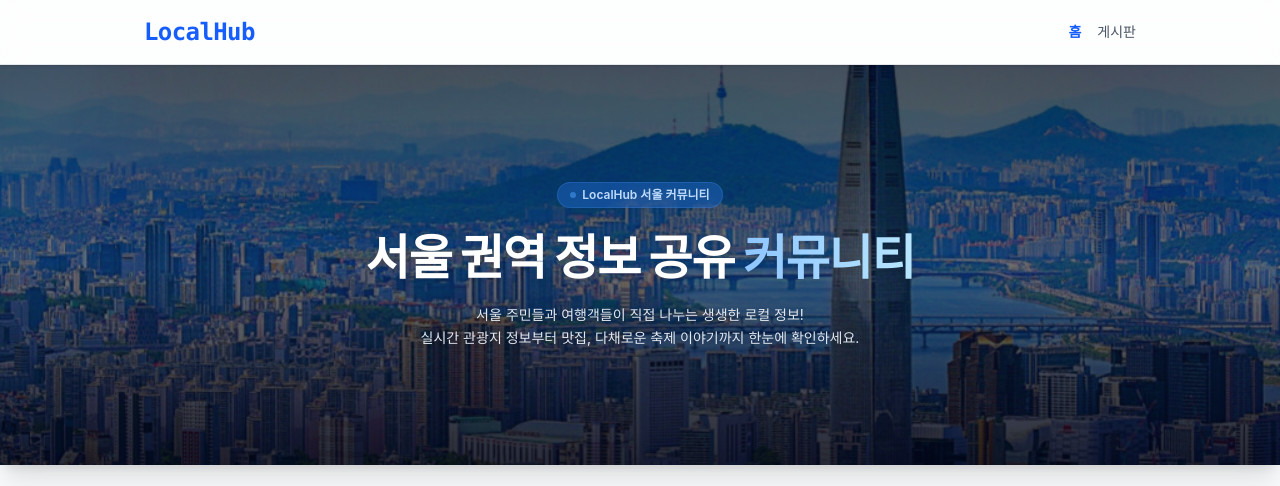
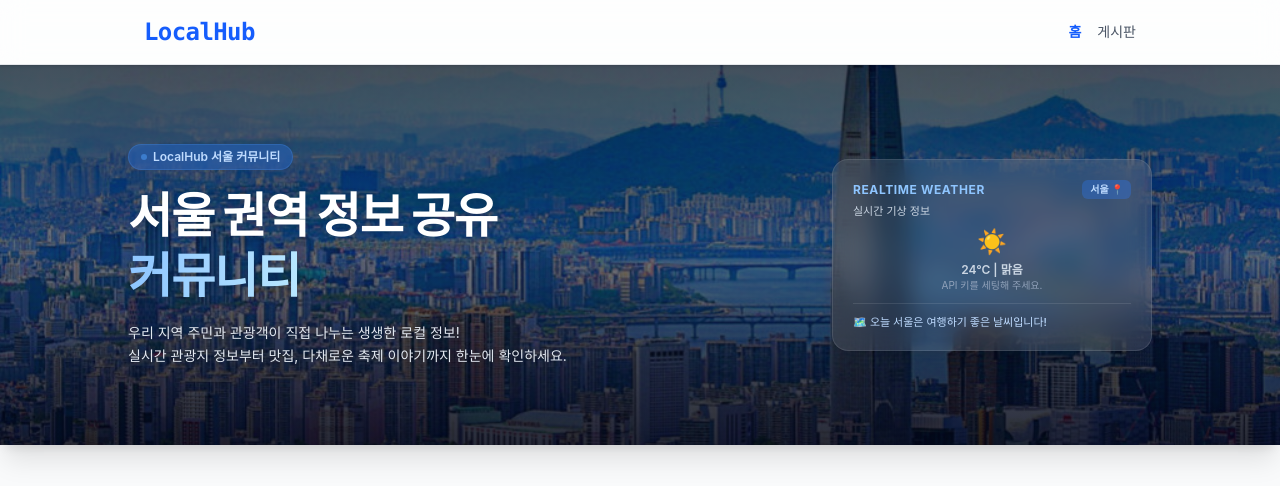
Before and after one commit to Timeisfast/LocalHub, a Vue app in the folder frontend/: page / in a window 1280 px wide. Shown: the top 486 px of the page. Built offline with nearby package versions, Linux system fonts and the light colour scheme; no server answers.

Commit message:
feat: 날씨 연동 추가

```diff
--- a/frontend/src/views/HomeView.vue
+++ b/frontend/src/views/HomeView.vue
@@ -1,7 +1,7 @@
 <template>
   <div class="min-h-screen bg-gray-50 text-gray-900 font-sans pb-24">
     <!-- 홈 화면 비주얼 이미지 배너 -->
-    <section class="relative overflow-hidden text-white py-24 px-6 shadow-xl h-[340px] sm:h-[400px] flex items-center justify-center">
+    <section class="relative overflow-hidden text-white py-16 px-6 shadow-xl min-h-[380px] flex items-center justify-center">
 
       <!-- 1. 배경 이미지 배치 (object-cover로 꽉 채우고 중심 맞추기) -->
       <img
@@ -13,22 +13,73 @@
       <!-- 2. 어두운 오버레이 필터 레이어 (글씨 가독성을 위해 어둡게 처리하고 은은한 푸른빛 얹기) -->
       <div class="absolute inset-0 bg-gradient-to-b from-slate-950/70 via-slate-900/60 to-slate-950/85"></div>
 
-      <!-- 3. 원형 Blur 데코레이션 (오버레이 위에 살짝 얹어서 트렌디함 더하기) -->
-      <div class="absolute -top-10 -left-10 w-40 h-40 bg-blue-500/10 rounded-full blur-3xl"></div>
+      <!-- 3. 콘텐츠 레이아웃 (텍스트와 날씨 카드를 나란히 배치) -->
+      <div class="relative z-10 max-w-5xl w-full mx-auto grid grid-cols-1 md:grid-cols-3 gap-8 items-center text-left">
 
-      <!-- 4. 실제 콘텐츠 텍스트 영역 (배경보다 위에 떠 있도록 z-10 설정) -->
-      <div class="relative z-10 max-w-4xl mx-auto text-center">
+        <!-- 좌측: 메인 타이틀 및 소개글 (2/3 분할) -->
+        <div class="md:col-span-2 space-y-4">
           <span class="inline-flex items-center gap-1.5 bg-blue-500/30 text-blue-200 text-xs font-semibold px-3 py-1 rounded-full border border-blue-400/20 backdrop-blur-sm">
             <span class="w-1.5 h-1.5 bg-blue-400 rounded-full animate-pulse"></span>
             LocalHub 서울 커뮤니티
           </span>
-        <h1 class="text-4xl font-black mt-5 sm:text-5xl tracking-tight leading-tight text-white drop-shadow-md">
-          서울 권역 정보 공유 <span class="text-transparent bg-clip-text bg-gradient-to-r from-blue-300 to-sky-200">커뮤니티</span>
+          <h1 class="text-3xl font-black sm:text-5xl tracking-tight leading-tight text-white drop-shadow-md">
+            서울 권역 정보 공유 <br class="hidden sm:inline">
+            <span class="text-transparent bg-clip-text bg-gradient-to-r from-blue-300 to-sky-200">커뮤니티</span>
           </h1>
-        <p class="mt-4 text-xs sm:text-sm text-slate-200 max-w-lg mx-auto leading-relaxed drop-shadow">
-          서울 주민들과 여행객들이 직접 나누는 생생한 로컬 정보! <br>
+          <p class="text-xs sm:text-sm text-slate-200 max-w-lg leading-relaxed drop-shadow">
+            우리 지역 주민과 관광객이 직접 나누는 생생한 로컬 정보! <br>
             실시간 관광지 정보부터 맛집, 다채로운 축제 이야기까지 한눈에 확인하세요.
           </p>
+        </div>
+
+        <!-- 우측: 실시간 날씨 정보 카드 (1/3 분할 - 프론트 단독 연동) -->
+        <div class="md:col-span-1 bg-white/10 backdrop-blur-md rounded-2xl p-5 border border-white/10 shadow-xl flex flex-col justify-between h-48">
+          <div>
+            <div class="flex justify-between items-center mb-1">
+              <span class="text-xs font-bold text-blue-300 tracking-wider">REALTIME WEATHER</span>
+              <span class="text-[10px] bg-blue-500/30 text-blue-200 px-2 py-0.5 rounded-md font-bold">서울 📍</span>
+            </div>
+            <p class="text-[11px] text-slate-300">실시간 기상 정보</p>
+          </div>
+
+          <!-- 로딩 상태 UI -->
+          <div v-if="isLoading" class="flex flex-col items-center justify-center flex-1 py-2">
+            <span class="w-6 h-6 border-2 border-blue-400 border-t-transparent rounded-full animate-spin"></span>
+            <span class="text-[11px] text-slate-400 mt-2">날씨 정보 로딩 중...</span>
+          </div>
+
+          <!-- 날씨 로드 완료 시 노출되는 메인 데이터 UI -->
+          <div v-else-if="weatherInfo" class="flex items-center justify-between py-2">
+            <div class="flex items-center gap-2">
+              <!-- OpenWeatherMap 공식 날씨 아이콘 매핑 -->
+              <img
+                :src="`https://openweathermap.org/img/wn/${weatherInfo.icon}@2x.png`"
+                alt="날씨 아이콘"
+                class="w-16 h-16 object-contain drop-shadow"
+              />
+              <div>
+                <span class="text-3xl font-black tracking-tighter">{{ weatherInfo.temp }}°C</span>
+                <p class="text-xs font-bold text-slate-200 mt-0.5">{{ weatherInfo.description }}</p>
+              </div>
+            </div>
+            <div class="text-right text-[11px] text-slate-300 space-y-0.5">
+              <p>💧 습도: {{ weatherInfo.humidity }}%</p>
+              <p>💨 풍속: {{ weatherInfo.wind }}m/s</p>
+            </div>
+          </div>
+
+          <!-- 에러 혹은 초기 Mock 데이터 폴백 UI -->
+          <div v-else class="flex flex-col items-center justify-center flex-1 text-center">
+            <span class="text-2xl">☀️</span>
+            <span class="text-xs text-slate-300 font-semibold mt-1">24°C | 맑음</span>
+            <p class="text-[10px] text-slate-400">API 키를 세팅해 주세요.</p>
+          </div>
+
+          <!-- 하단: 날씨 맞춤형 여행 가이드 가이드라인 안내 (의뢰서 스펙 반영) -->
+          <div class="border-t border-white/10 pt-2.5 mt-1 text-[11px] text-blue-200 font-medium flex items-center gap-1 truncate">
+            <span>{{ weatherRecommendation }}</span>
+          </div>
+        </div>
       </div>
     </section>
     <!-- 메인 콘텐츠 영역 (1단 레이아웃으로 공수 최소화) -->
@@ -156,7 +207,90 @@
 </template>
 
 <script setup>
-import { ref } from 'vue'
+import { ref, onMounted, computed } from 'vue'
+
+const weatherInfo = ref(null)
+const isLoading = ref(true)
+
+// 날씨 상태에 따른 스마트 여행 적합 여부 메시지 자동 생성 (의뢰서 스펙 구현)
+const weatherRecommendation = computed(() => {
+  if (isLoading.value) return '⏳ 기상 상태 분석 중...'
+  if (!weatherInfo.value) return '🗺️ 오늘 서울은 여행하기 좋은 날씨입니다!'
+
+  const temp = weatherInfo.value.temp
+  const desc = weatherInfo.value.description
+
+  if (desc.includes('비') || desc.includes('소나기')) {
+    return '☔ 실내 미술관이나 고궁 카페 투어를 추천해요!'
+  }
+  if (desc.includes('흐림')){
+    return '☁️ 햇빛이 약해요! 낙산공원 성곽길 산책은 어떨까요?'
+  }
+  if (temp >= 30) {
+    return '🥵 폭염 주의! 야간 경복궁 투어를 권장합니다.'
+  }
+  if (temp <= 5) {
+    return '🥶 한파 주의! 실내 복합 문화공간이 좋아요.'
+  }
+  return '🗺️ 쾌적한 날씨입니다! 야외 축제를 즐겨보세요!'
+})
+
+// 실시간 OpenWeatherMap API 호출 함수
+const fetchWeather = async () => {
+  // .env 파일에 등록한 API KEY 로드
+  const API_KEY = import.meta.env.VITE_WEATHER_API_KEY
+  const CITY = 'Seoul'
+
+  // 만약 API Key가 주입되지 않은 초기 마크업 단계라면 가상 데이터로 우회 처리하여 에러 방지
+  if (!API_KEY || API_KEY.startsWith('네가_')) {
+    setTimeout(() => {
+      weatherInfo.value = {
+        temp: 24,
+        description: '맑음',
+        icon: '01d',
+        humidity: 55,
+        wind: 2.1
+      }
+      isLoading.value = false
+    }, 600)
+    return
+  }
+
+  try {
+    const response = await fetch(
+      `https://api.openweathermap.org/data/2.5/weather?q=${CITY}&appid=${API_KEY}&units=metric&lang=kr`
+    )
+    if (!response.ok) throw new Error('날씨 API 통신 오류')
+
+    const data = await response.json()
+
+    // 💡 번역 정제 로직 추가
+    let cleanDescription = data.weather[0].description
+    if (cleanDescription === '온흐림') {
+      cleanDescription = '흐림'
+    } else if (cleanDescription === '튼구름') {
+      cleanDescription = '구름 많음'
+    } else if (cleanDescription === '실비') {
+      cleanDescription = '가벼운 비'
+    }
+
+    weatherInfo.value = {
+      temp: Math.round(data.main.temp),
+      description: cleanDescription, // 정제된 한글 단어로 바인딩!
+      icon: data.weather[0].icon,
+      humidity: data.main.humidity,
+      wind: data.wind.speed
+    }
+  } catch (error) {
+    console.error('날씨 데이터 로드 에러:', error)
+  } finally {
+    isLoading.value = false
+  }
+}
+
+onMounted(() => {
+  fetchWeather()
+})
 
 // API 연동 전 마크업 검증을 위한 가상 데이터 (Mock Data)
 const mockPosts = ref([
```
Lines whose indentation alone changed are shown as unchanged.
